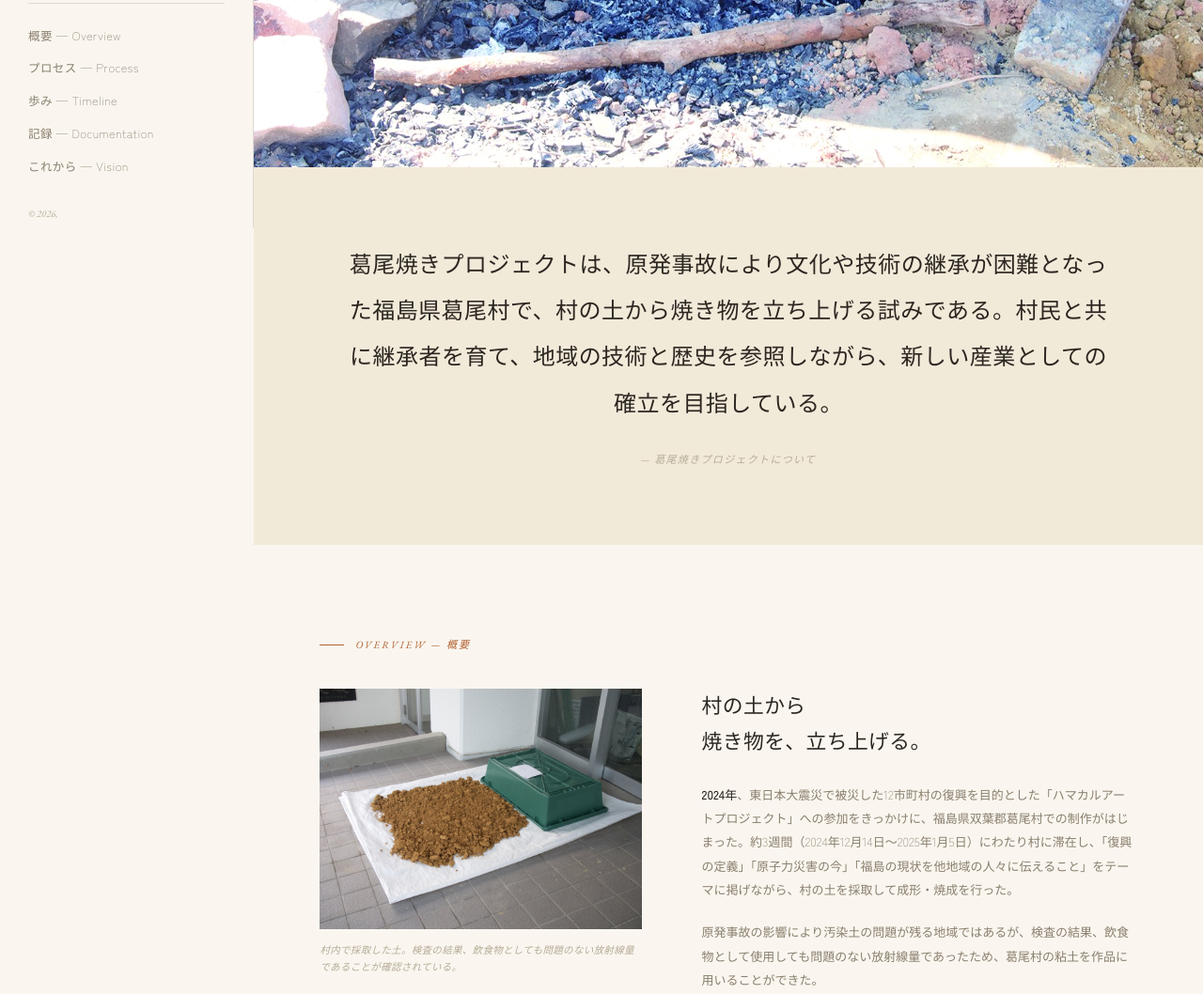
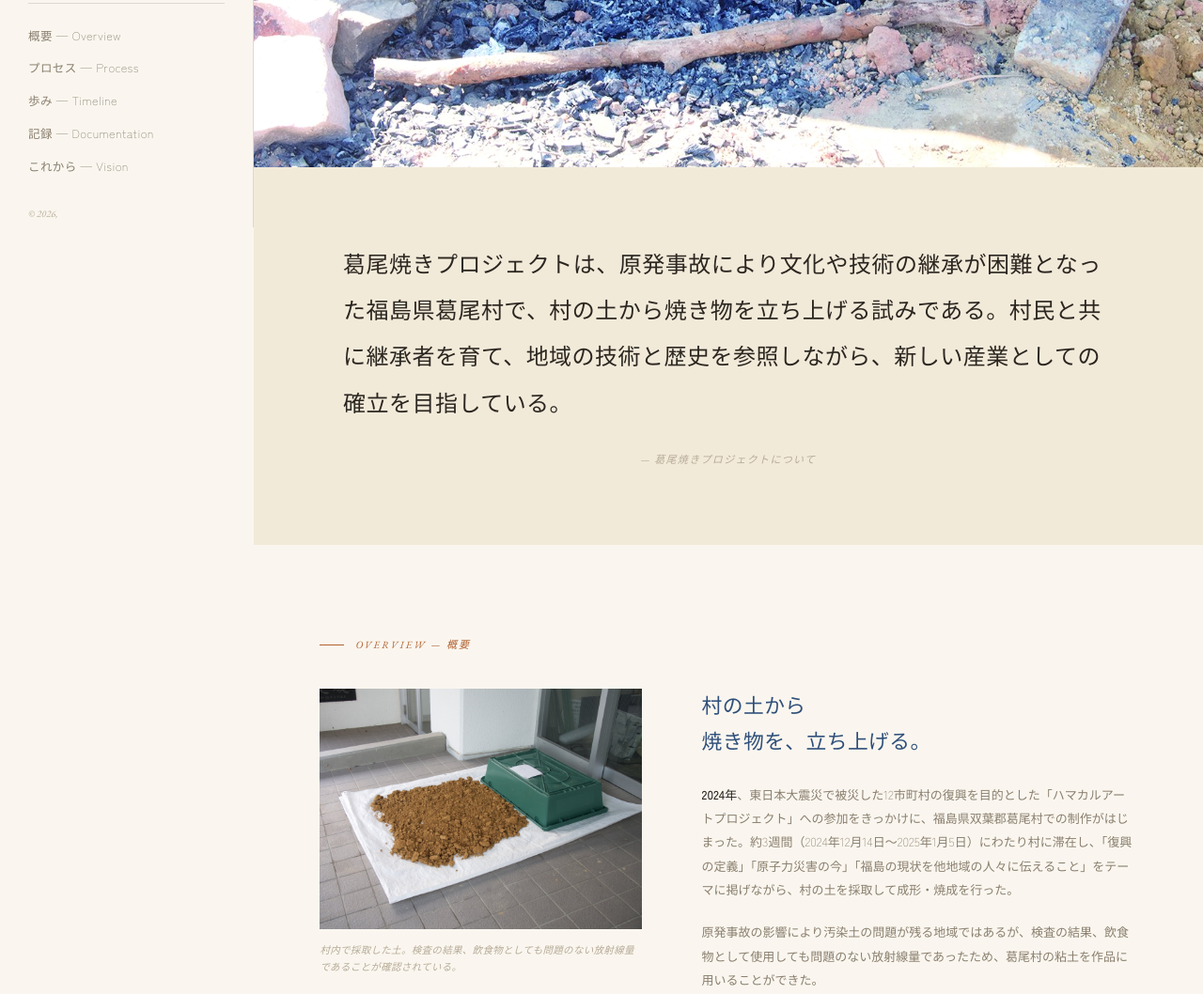
Before and after one commit to sugiyama-yoshihiko/katsurao-yaki-project, a plain HTML site: page index.html in a window 1280 px wide. Shown: the part 558-1616 px from the top of the page at 94% size. Drawn offline with nearby package versions, Linux system fonts and the light colour scheme; a web font is replaced by a local one.

Commit message:
Left-align statement quote and color section headings blue
Co-Authored-By: Claude Sonnet 5 <noreply@anthropic.com>

```diff
--- a/index.html
+++ b/index.html
@@ -17,6 +17,7 @@
     --ink-dim: #8a7f6e;
     --ink-faint: #b6ab97;
     --clay: #b1602f;
+    --blue: #2f4f7a;
     --line: rgba(43,38,32,0.14);
     --sidebar-w: 270px;
     --serif: "Zen Old Mincho", serif;
@@ -87,7 +88,7 @@
     font-family:var(--serif);font-weight:400;
     font-size:clamp(1.1rem, 1.9vw, 1.5rem);
     line-height:2.05;max-width:820px;margin:0 auto;
-    text-align:center;letter-spacing:.02em;color:var(--ink);
+    text-align:left;letter-spacing:.02em;color:var(--ink);
   }
   .statement cite{
     display:block;margin-top:24px;text-align:center;font-style:italic;
@@ -103,7 +104,7 @@
   .overview figcaption{margin-top:14px;font-family:var(--en);font-size:10.5px;font-style:italic;letter-spacing:.03em;color:var(--ink-faint);line-height:1.7;}
   h2.big{
     font-family:var(--serif);font-weight:500;font-size:clamp(1.15rem,1.7vw,1.45rem);
-    line-height:1.75;margin-bottom:24px;letter-spacing:.02em;color:var(--ink);
+    line-height:1.75;margin-bottom:24px;letter-spacing:.02em;color:var(--blue);
   }
   .overview p{color:var(--ink-dim);font-size:13px;margin-bottom:20px;max-width:540px;line-height:1.95;}
   .overview p strong{color:var(--ink);font-weight:500;}
```
